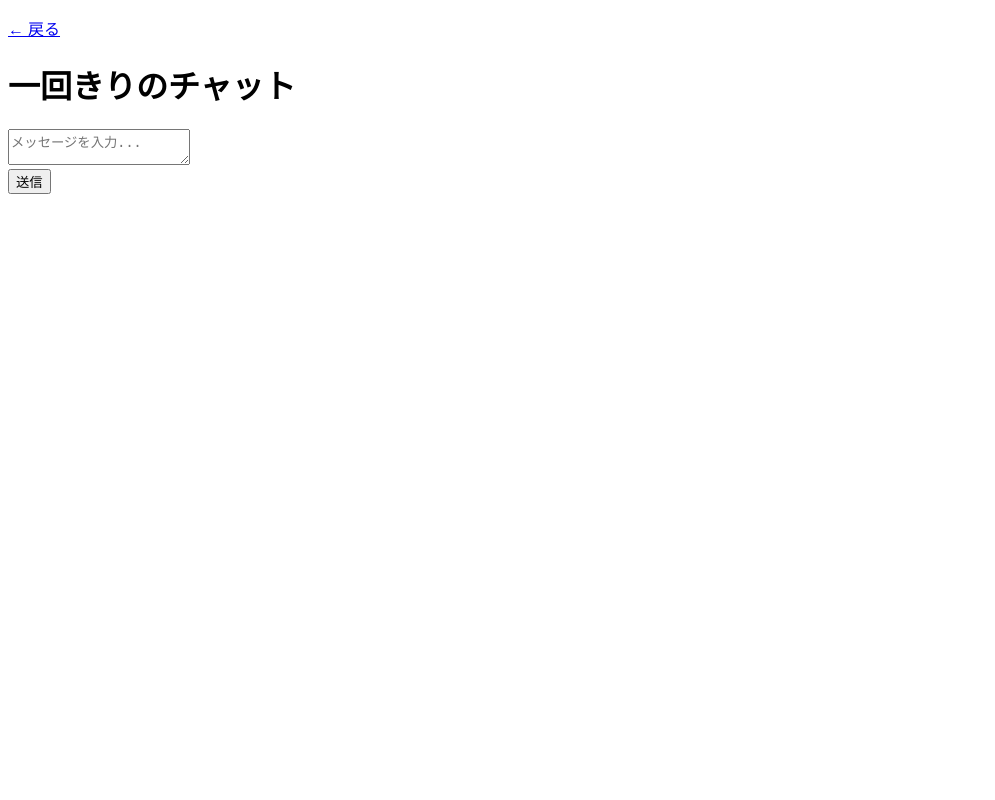
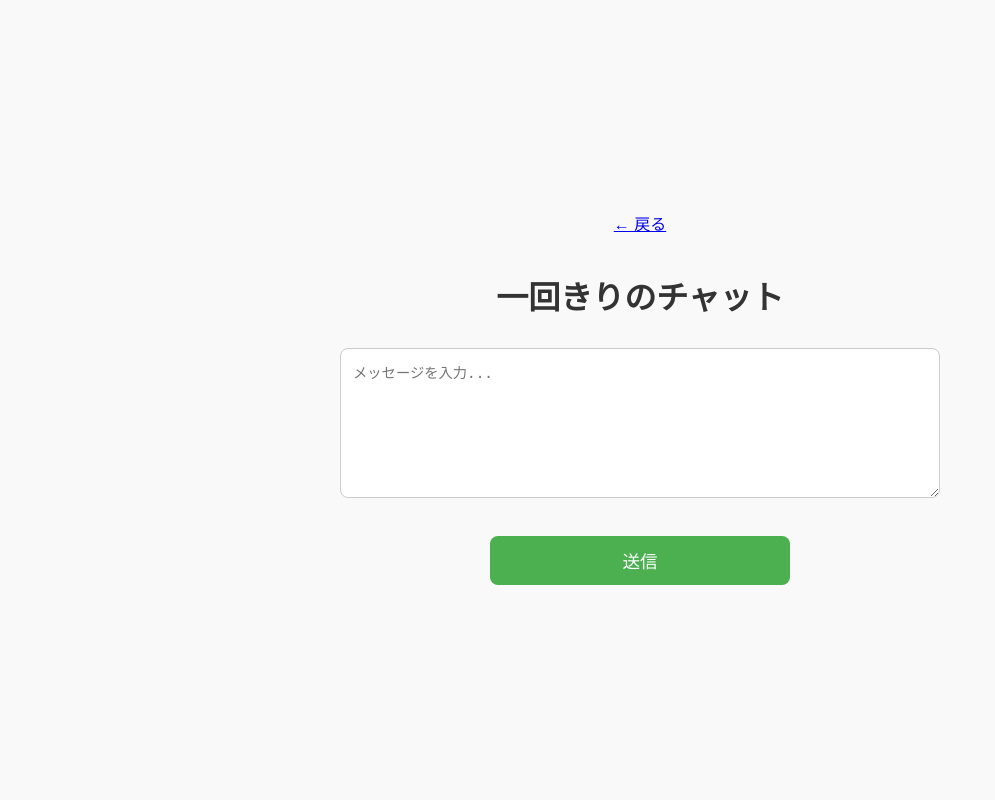
Before and after one commit to Fumichann/chat-app, a Flask app: page /write in a window 1280 px wide. Shown: the whole page, without its empty margins (0-995 px from the left). Run offline with Flask 3, Linux system fonts and the light colour scheme.

Commit message:
送信場所変更

```diff
--- a/static/css/write.css
+++ b/static/css/write.css
@@ -1,13 +1,80 @@
-/* 送信中メッセージ */
+/* ページ全体の縦横中央寄せ */
+body {
+  display: flex;
+  flex-direction: column;   /* 上下に並べる */
+  justify-content: center;  /* 縦方向中央 */
+  align-items: center;      /* 横方向中央 */
+  min-height: 100vh;        /* 画面高さいっぱい */
+  margin: 0;
+  font-family: sans-serif;
+  background-color: #f9f9f9; /* 任意で背景色 */
+}
+
+/* タイトル */
+h1 {
+  font-size: 2em;
+  color: #333;
+  margin-bottom: 30px;
+  text-align: center;
+}
+
+/* フォーム全体を中央に */
+form {
+  display: flex;
+  flex-direction: column;
+  align-items: center;
+  width: 80%;
+  max-width: 600px;
+  margin: 0 auto;
+}
+
+/* テキストエリア */
+textarea#userMsg {
+  width: 100%;
+  height: 150px;
+  padding: 12px;
+  font-size: 1.1em;
+  margin-bottom: 20px;
+  resize: vertical;
+  box-sizing: border-box;
+  border: 1px solid #ccc;
+  border-radius: 8px;
+}
+
+/* 送信ボタン */
+button[type="submit"] {
+  width: 50%;
+  padding: 12px;
+  font-size: 1.1em;
+  cursor: pointer;
+  border: none;
+  border-radius: 8px;
+  background-color: #4CAF50;
+  color: white;
+  transition: background-color 0.3s ease;
+}
+
+button[type="submit"]:hover {
+  background-color: #45a049;
+}
+
+/* AI返信表示 */
+#aiReplyContainer {
+  margin-top: 20px;
+  width: 80%;
+  max-width: 600px;
+  text-align: center;
+}
+
+/* 送信中アニメーション */
 #aiReplyContainer p.sending {
-  color: #666;           /* 灰色 */
+  color: #666;
   font-style: italic;
   text-align: center;
   margin: 10px 0;
   font-size: 1.1em;
 }
 
-/* 点滅アニメーション */
 @keyframes blinkDots {
   0% { content: "送信中"; }
   33% { content: "送信中."; }
```
